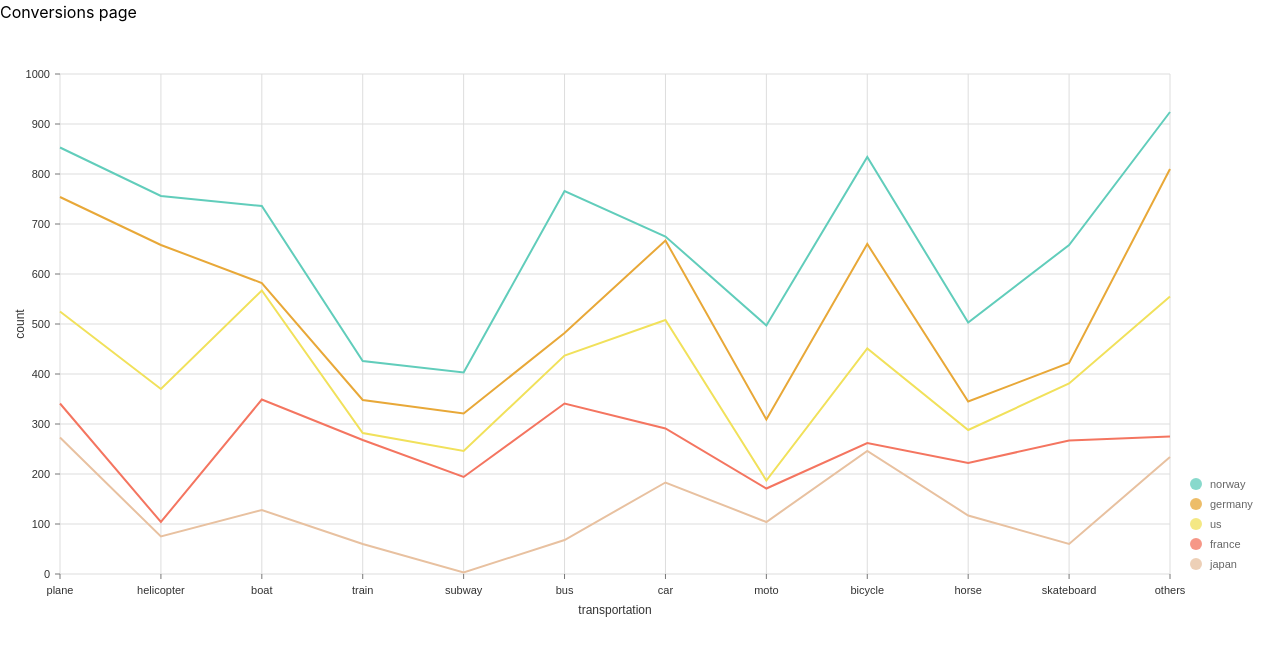
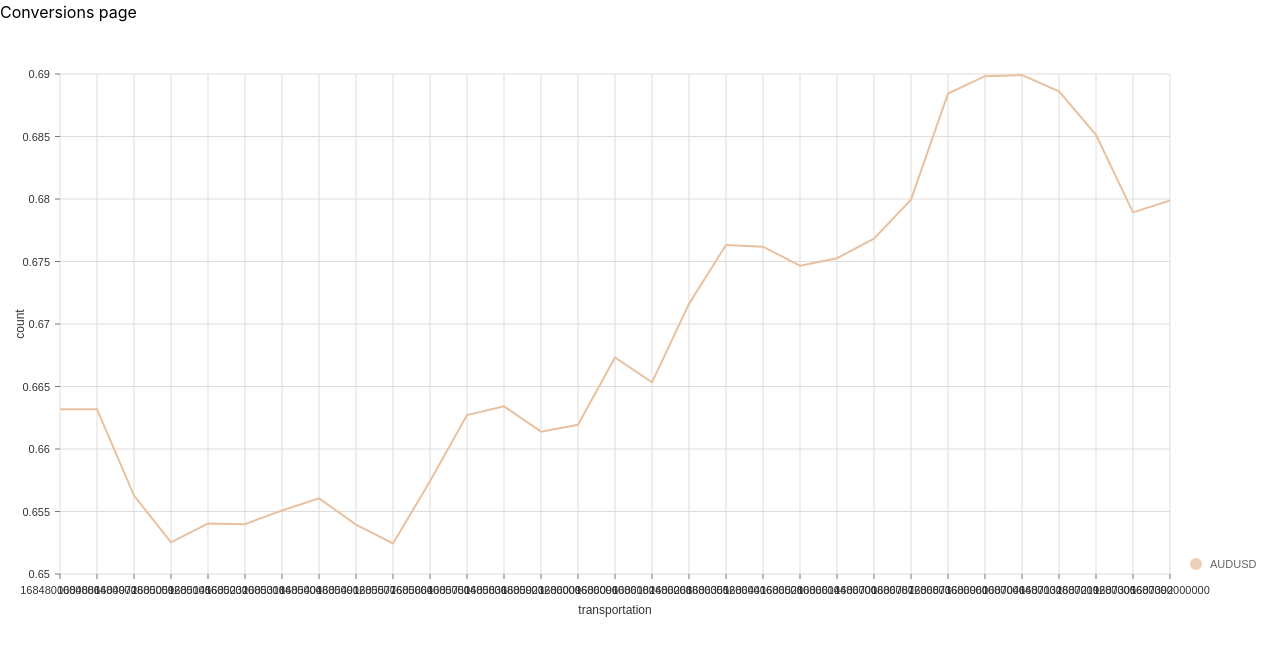
Before and after one commit to emmanuel-airwallex/awx-hackathon-2023, a React (Create React App) app: page /conversions in a window 1280 px wide. Shown: the top 656 px of the page. Built offline with nearby package versions, Linux system fonts and the light colour scheme.

Commit message:
add rate data

```diff
--- a/src/data/tradeData.js
+++ b/src/data/tradeData.js
@@ -1,272 +1,132 @@
 // TODO: tradeData
 const tradeData = [
     {
-      "id": "japan",
-      "color": "hsl(185, 70%, 50%)",
-      "data": [
-        {
-          "x": "plane",
-          "y": 273
-        },
-        {
-          "x": "helicopter",
-          "y": 75
-        },
-        {
-          "x": "boat",
-          "y": 128
-        },
-        {
-          "x": "train",
-          "y": 60
-        },
-        {
-          "x": "subway",
-          "y": 3
-        },
-        {
-          "x": "bus",
-          "y": 68
-        },
-        {
-          "x": "car",
-          "y": 183
-        },
-        {
-          "x": "moto",
-          "y": 104
-        },
-        {
-          "x": "bicycle",
-          "y": 246
-        },
-        {
-          "x": "horse",
-          "y": 117
-        },
-        {
-          "x": "skateboard",
-          "y": 60
-        },
-        {
-          "x": "others",
-          "y": 234
-        }
-      ]
-    },
-    {
-      "id": "france",
+      "id": "AUDUSD",
       "color": "hsl(144, 70%, 50%)",
       "data": [
         {
-          "x": "plane",
-          "y": 68
+          "x": 1684800000000,
+          "y": 0.66318
         },
         {
-          "x": "helicopter",
-          "y": 29
+          "x": 1684886400000,
+          "y": 0.66318
         },
         {
-          "x": "boat",
-          "y": 221
+          "x": 1684972800000,
+          "y": 0.656272
         },
         {
-          "x": "train",
-          "y": 208
+          "x": 1685059200000,
+          "y": 0.652538
         },
         {
-          "x": "subway",
-          "y": 191
+          "x": 1685145600000,
+          "y": 0.654033
         },
         {
-          "x": "bus",
-          "y": 273
+          "x": 1685232000000,
+          "y": 0.65399
         },
         {
-          "x": "car",
-          "y": 108
+          "x": 1685318400000,
+          "y": 0.655082
         },
         {
-          "x": "moto",
-          "y": 67
+          "x": 1685404800000,
+          "y": 0.656055
         },
         {
-          "x": "bicycle",
-          "y": 16
+          "x": 1685491200000,
+          "y": 0.653948
         },
         {
-          "x": "horse",
-          "y": 105
+          "x": 1685577600000,
+          "y": 0.652445
         },
         {
-          "x": "skateboard",
-          "y": 207
+          "x": 1685664000000,
+          "y": 0.657416
         },
         {
-          "x": "others",
-          "y": 41
-        }
-      ]
-    },
-    {
-      "id": "us",
-      "color": "hsl(191, 70%, 50%)",
-      "data": [
-        {
-          "x": "plane",
-          "y": 184
+          "x": 1685750400000,
+          "y": 0.662712
         },
         {
-          "x": "helicopter",
-          "y": 266
+          "x": 1685836800000,
+          "y": 0.663413
         },
         {
-          "x": "boat",
-          "y": 218
+          "x": 1685923200000,
+          "y": 0.661386
         },
         {
-          "x": "train",
-          "y": 14
+          "x": 1686009600000,
+          "y": 0.661932
         },
         {
-          "x": "subway",
-          "y": 52
+          "x": 1686096000000,
+          "y": 0.667318
         },
         {
-          "x": "bus",
-          "y": 96
+          "x": 1686182400000,
+          "y": 0.665334
         },
         {
-          "x": "car",
-          "y": 217
+          "x": 1686268800000,
+          "y": 0.671612
         },
         {
-          "x": "moto",
-          "y": 16
+          "x": 1686355200000,
+          "y": 0.676325
         },
         {
-          "x": "bicycle",
-          "y": 189
+          "x": 1686441600000,
+          "y": 0.676189
         },
         {
-          "x": "horse",
-          "y": 66
+          "x": 1686528000000,
+          "y": 0.674665
         },
         {
-          "x": "skateboard",
-          "y": 114
+          "x": 1686614400000,
+          "y": 0.67526
         },
         {
-          "x": "others",
-          "y": 280
-        }
-      ]
-    },
-    {
-      "id": "germany",
-      "color": "hsl(318, 70%, 50%)",
-      "data": [
-        {
-          "x": "plane",
-          "y": 229
+          "x": 1686700800000,
+          "y": 0.676822
         },
         {
-          "x": "helicopter",
-          "y": 288
+          "x": 1686787200000,
+          "y": 0.679952
         },
         {
-          "x": "boat",
-          "y": 15
+          "x": 1686873600000,
+          "y": 0.688434
         },
         {
-          "x": "train",
-          "y": 66
+          "x": 1686960000000,
+          "y": 0.689825
         },
         {
-          "x": "subway",
-          "y": 75
+          "x": 1687046400000,
+          "y": 0.689919
         },
         {
-          "x": "bus",
-          "y": 45
+          "x": 1687132800000,
+          "y": 0.68861
         },
         {
-          "x": "car",
-          "y": 159
+          "x": 1687219200000,
+          "y": 0.685138
         },
         {
-          "x": "moto",
-          "y": 122
+          "x": 1687305600000,
+          "y": 0.678928
         },
         {
-          "x": "bicycle",
-          "y": 209
-        },
-        {
-          "x": "horse",
-          "y": 57
-        },
-        {
-          "x": "skateboard",
-          "y": 41
-        },
-        {
-          "x": "others",
-          "y": 255
-        }
-      ]
-    },
-    {
-      "id": "norway",
-      "color": "hsl(132, 70%, 50%)",
-      "data": [
-        {
-          "x": "plane",
-          "y": 99
-        },
-        {
-          "x": "helicopter",
-          "y": 98
-        },
-        {
-          "x": "boat",
-          "y": 154
-        },
-        {
-          "x": "train",
-          "y": 78
-        },
-        {
-          "x": "subway",
-          "y": 82
-        },
-        {
-          "x": "bus",
-          "y": 284
-        },
-        {
-          "x": "car",
-          "y": 8
-        },
-        {
-          "x": "moto",
-          "y": 188
-        },
-        {
-          "x": "bicycle",
-          "y": 174
-        },
-        {
-          "x": "horse",
-          "y": 158
-        },
-        {
-          "x": "skateboard",
-          "y": 236
-        },
-        {
-          "x": "others",
-          "y": 114
+          "x": 1687392000000,
+          "y": 0.679876
         }
       ]
     }
```
